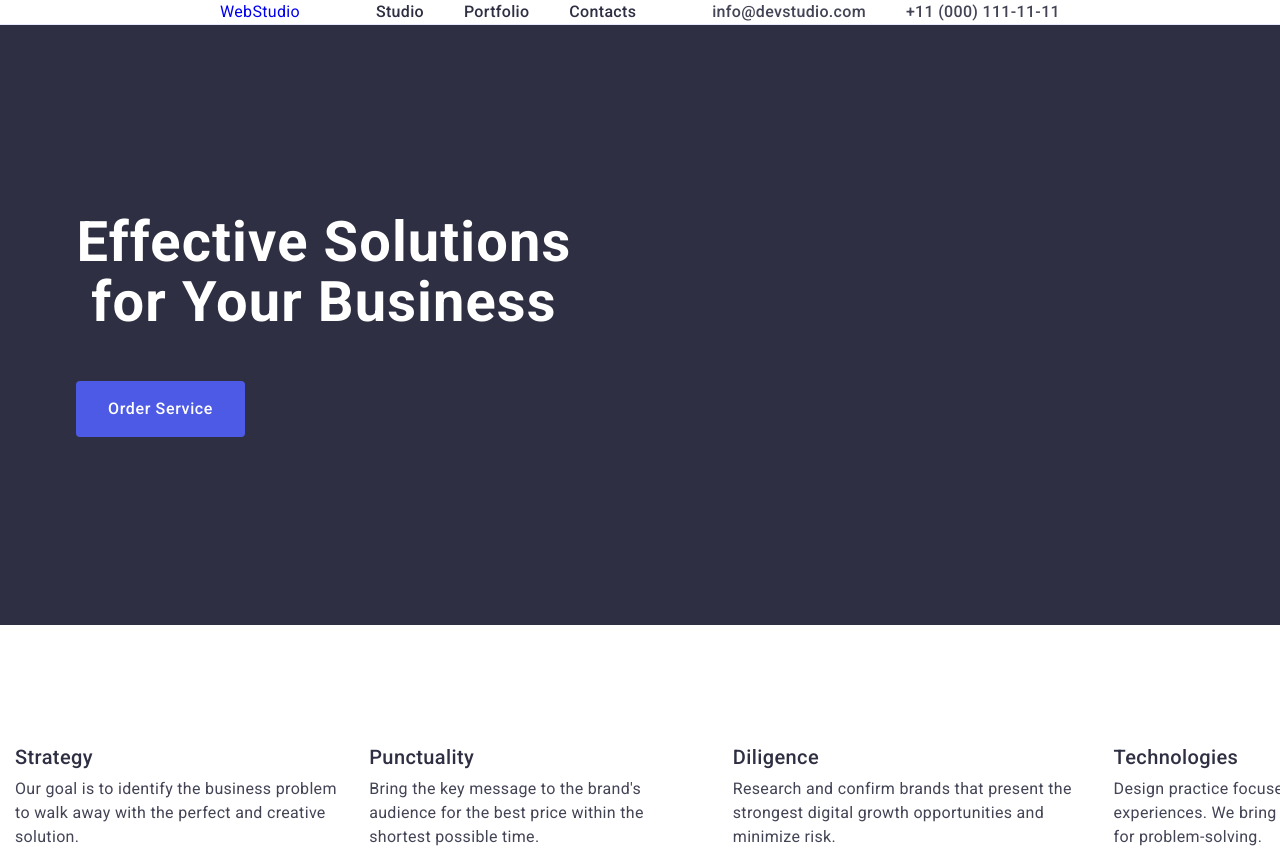
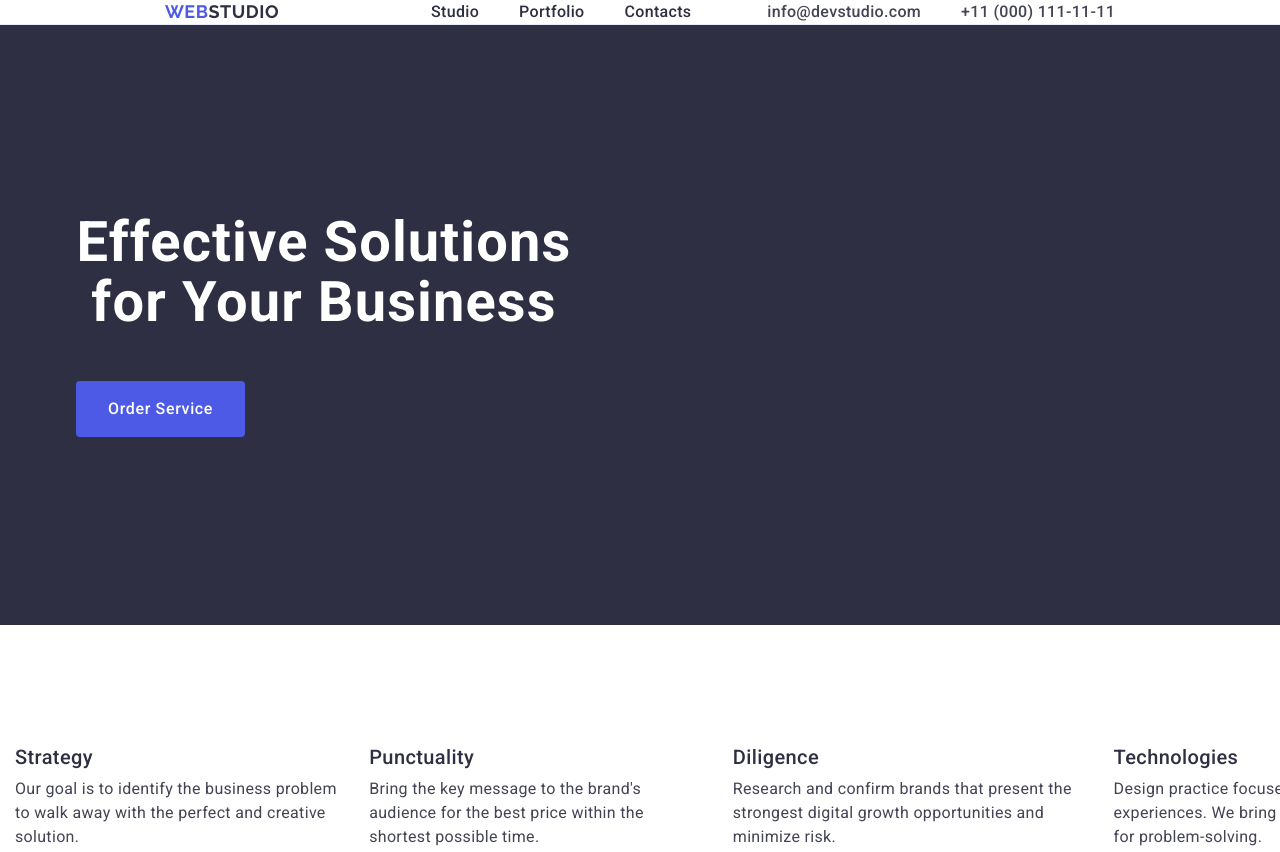
Before and after one commit to kefllr/goit-markup-hw-03, a plain HTML site: page index.html in a window 1280 px wide. Shown: the top 852 px of the page. Drawn offline with nearby package versions, Linux system fonts and the light colour scheme.

Commit message:
goit-markup-hw-03

```diff
--- a/index.html
+++ b/index.html
@@ -17,7 +17,7 @@
     <header class="header">
         <div class="container cont-header">
         <nav class="navig">
-            <a href="./index.html" class="link-logo">Web<span class="logo-name">Studio</span></a>
+            <a href="./index.html" class="link logo">Web<span class="logo-name">Studio</span></a>
             <ul class="list-nav">
                 <li class="item-nav">
                     <a href="./index.html" class="link-nav">Studio</a>
```
